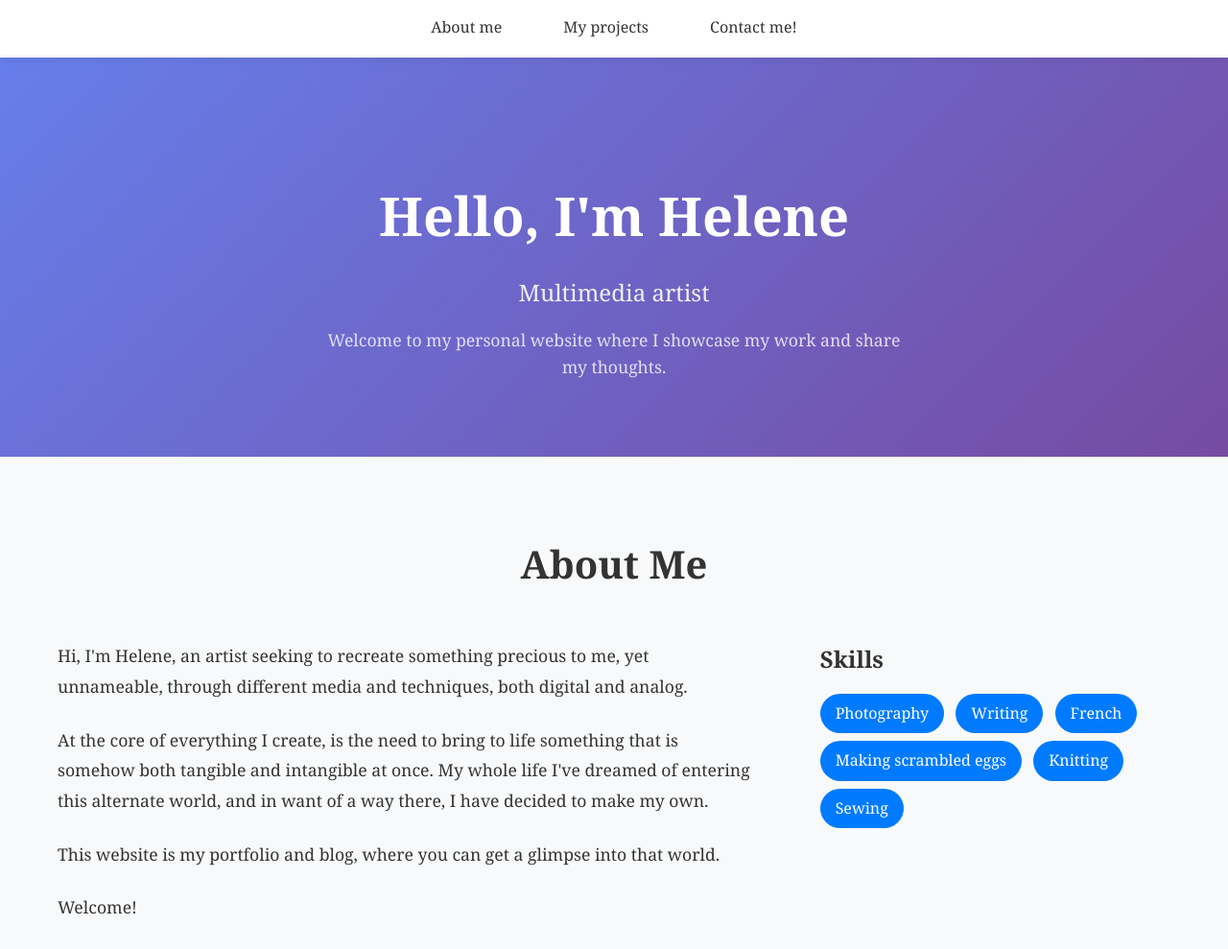
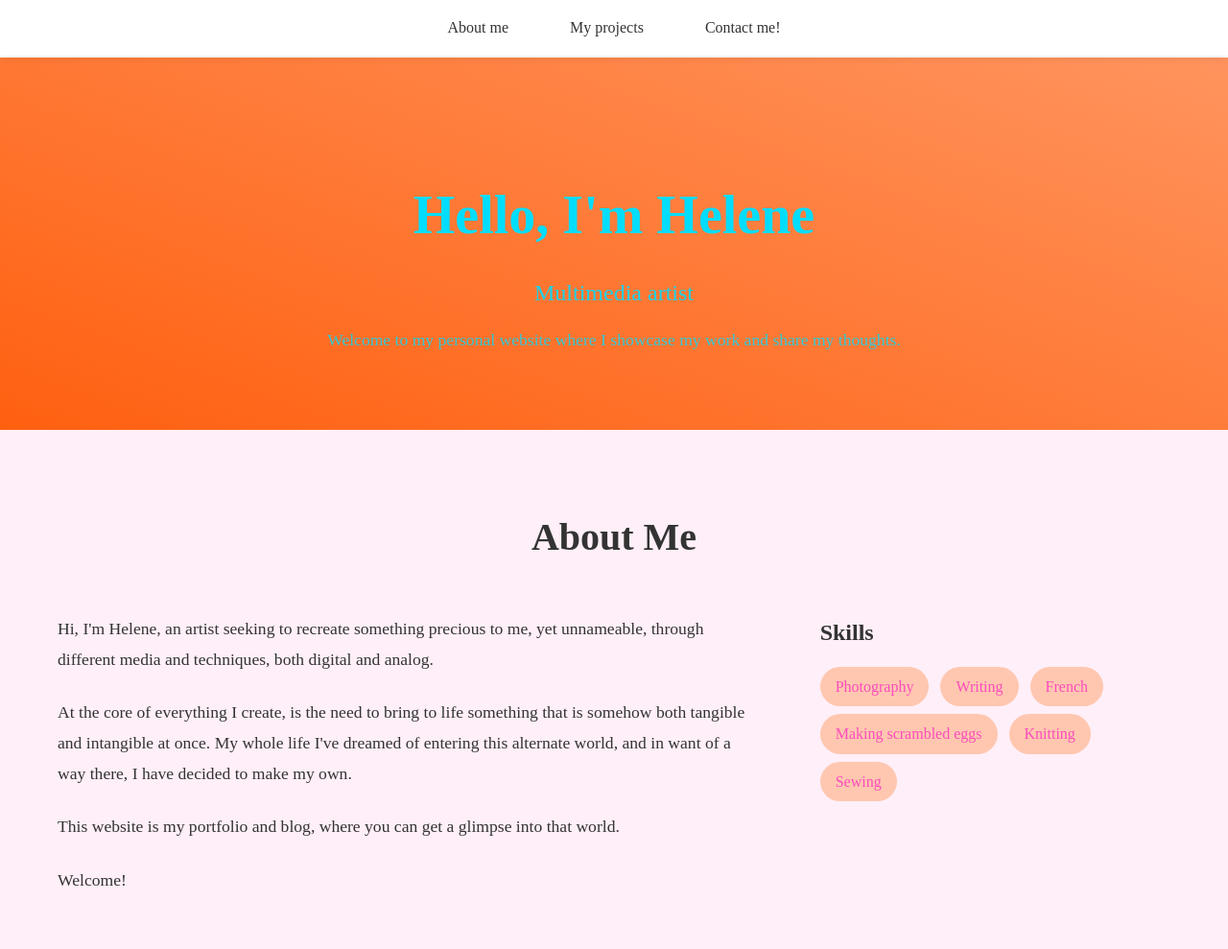
Before and after one commit to hweinbu/brudulje.com, a plain HTML site: page wip1/index.html in a window 1280 px wide. Shown: the top 989 px of the page at 96% size. Drawn offline with Linux system fonts and the light colour scheme.

Commit message:
rare spenstige farger hehe

```diff
--- a/wip1/style.css
+++ b/wip1/style.css
@@ -6,7 +6,8 @@
 }
 
 body {
-    font-family: 'georgia', serif;
+    font-family: 'didot', serif;
+    font-size: 16px;
     line-height: 1.6;
     color: #333;
     scroll-behavior: smooth;
@@ -47,13 +48,13 @@ nav ul li a {
 }
 
 nav ul li a:hover {
-    color: #007bff;
+    color: #00ddff;
 }
 
 /* Hero Section */
 #hero {
-    background: linear-gradient(135deg, #667eea 0%, #764ba2 100%);
-    color: white;
+    background: linear-gradient(200deg, #ff945e 0%, #ff6010 100%);
+    color: #00ddff;
     padding: 120px 0 80px;
     text-align: center;
     margin-top: 60px;
@@ -84,7 +85,7 @@ section {
 }
 
 section:nth-child(even) {
-    background: #f8f9fa;
+    background: #ffeff8;
 }
 
 h2 {
@@ -119,8 +120,8 @@ h3 {
 }
 
 .skills ul li {
-    background: #007bff;
-    color: white;
+    background: #ffc7b0;
+    color: #ff4cbd;
     padding: 0.5rem 1rem;
     margin-bottom: 0.5rem;
     border-radius: 25px;
```
